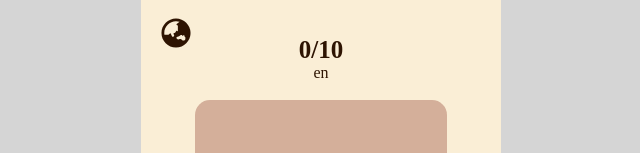
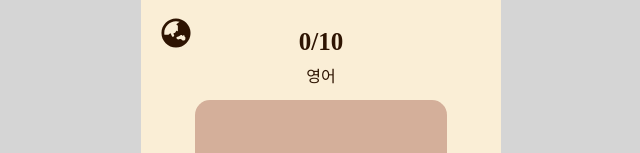
Before and after one commit to NamBaeDeop/VocaJam_FE, a React (Create React App) app: page /game in a window 1280 px wide. Shown: the part 160-313 px from the top of the page, without its empty margins (319-959 px from the left). Built offline with nearby package versions, Linux system fonts and the light colour scheme; a web font is replaced by a local one.

Commit message:
코드 수정

```diff
--- a/src/css/game/PlayStyle.js
+++ b/src/css/game/PlayStyle.js
@@ -23,7 +23,6 @@ const Play = styled.div`
     cursor: pointer;
   }
   .progress {
-    margin-top: 1vh;
     font-size: 25px;
     font-weight: 600;
   }
@@ -101,6 +100,9 @@ const Play = styled.div`
     height: 98%;
     border: 3px solid red;
   }
+  .currentLang {
+    margin-top: 7px;
+  }
 `;
 
 export default Play;
--- a/src/css/game/WordCardStyle.js
+++ b/src/css/game/WordCardStyle.js
@@ -1,8 +1,9 @@
 import styled from "styled-components";
 
 const WordCardStyle = styled.ul`
+  margin-top: 15px;
   width: 100%;
-  height: 85%;
+  height: 70%;
   display: flex;
   flex-direction: column;
   justify-content: start;
--- a/src/jsx/game/GamePlay.jsx
+++ b/src/jsx/game/GamePlay.jsx
@@ -76,6 +76,9 @@ function GamePlay() {
     navigate("/finish");
   }
 
+  const langArr = ["영어", "중국어", "일본어"];
+  const langKey = ["en", "cn", "jp"];
+
   return (
     <Play>
       <Language pop={pop} setPop={setPop} setLan={setLan} />
@@ -87,7 +90,7 @@ function GamePlay() {
           }}
         />
         <p className="progress">{score}/10</p>
-        <span>{lan}</span>
+        <span className="currentLang">{langArr[langKey.indexOf(lan)]}</span>
       </div>
       <div className="gameSection">
         <div className="question">
--- a/src/jsx/vocabulary/VCard.jsx
+++ b/src/jsx/vocabulary/VCard.jsx
@@ -21,7 +21,7 @@ export default function VocaCard(props) {
   useEffect(() => {
     getData();
     // eslint-disable-next-line react-hooks/exhaustive-deps
-  }, [props.lang]);
+  }, []);
   // console.log(voca);
 
   const openModal = (clickedWord) => {
@@ -66,6 +66,7 @@ export default function VocaCard(props) {
           editMode={props.editMode}
           setEditMode={props.setEditMode}
           setShowModal={setShowModal}
+          lang={props.lang}
         />
       )}
     </>
--- a/src/jsx/vocabulary/VEdit.jsx
+++ b/src/jsx/vocabulary/VEdit.jsx
@@ -87,6 +87,13 @@ export default function Edit(props) {
           )}
           <div className="EditBox">
             <button
+              onClick={() => {
+                navigate("/voca");
+              }}
+            >
+              뒤로가기
+            </button>
+            <button
               className="EditBtn"
               onClick={() => {
                 handleEditClick();
```
